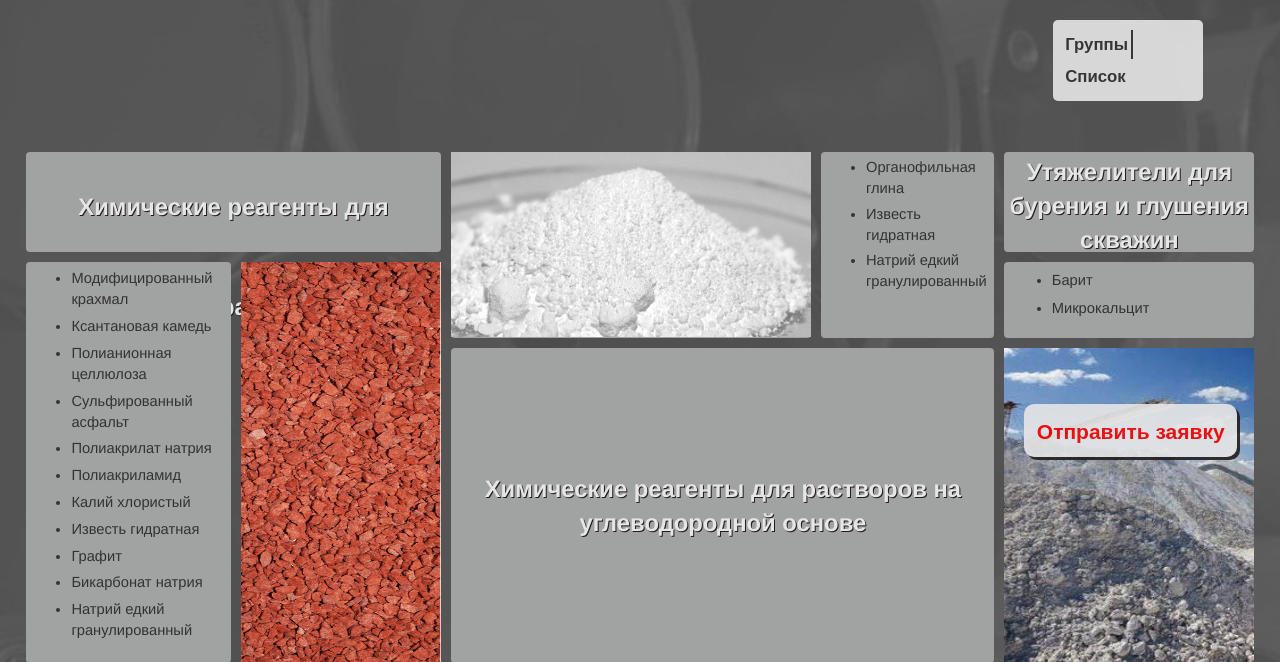
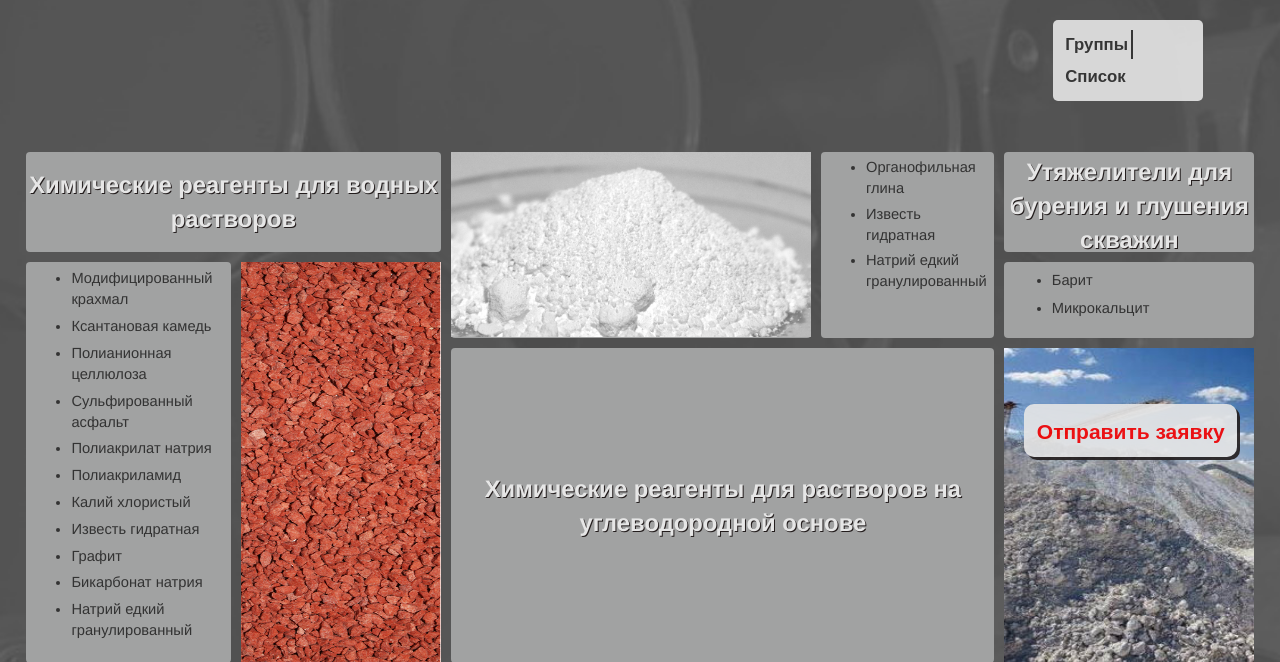
Before and after one commit to ksedem/ros-allyans, a PHP site: page /index.php?page=product in a window 1280 px wide. Shown: the part 82-744 px from the top of the page. Run offline with PHP 8.4, Linux system fonts and the light colour scheme.

Commit message:
grid updated

```diff
--- a/index.php
+++ b/index.php
@@ -1194,8 +1194,7 @@
 			font-weight: bold;
 			text-shadow: 1px 1px #231D1D;
 			vertical-align: middle;
-			height: 100px;
-			line-height: 100px;
+			position: relative;
 		}
 		.item2 {
 			grid-area: 2 / 1 / 4 / 3;
--- a/templates/product.php
+++ b/templates/product.php
@@ -151,7 +151,9 @@
 	<div class="row">
 
 	<div class="grid-container">
-		<div class="item1">Химические реагенты для водных растворов</div>
+		<div class="item1">
+			<div id="item6_ins">Химические реагенты для водных растворов</div>
+		</div>
 		<div class="item2">
 			<ul class="list_products">
 						<li class="item" id="krakhmal_li">Модифицированный крахмал</li>
```
